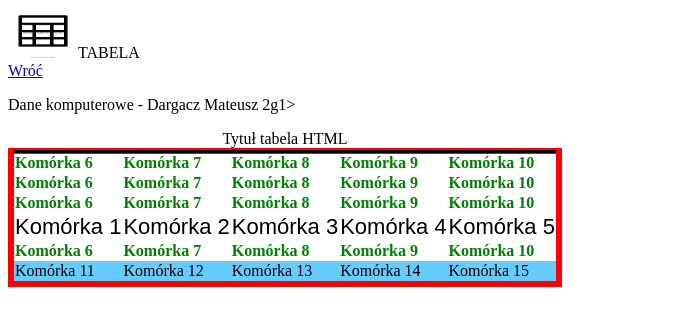
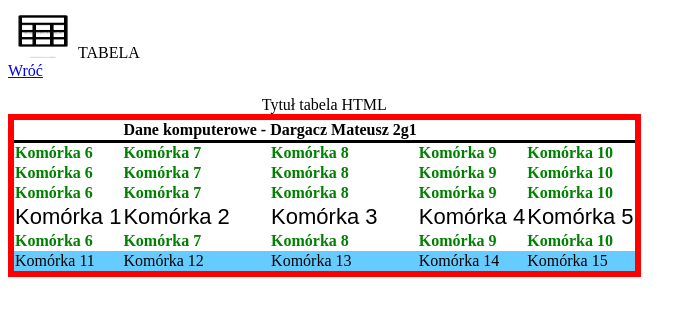
Before and after one commit to Mat-Dar/Mat-Dar.github.io, a plain HTML site: page Tabela_Dargacz.html in a window 1280 px wide. Shown: the whole page, without its empty margins (0-696 px from the left). Drawn offline with Linux system fonts and the light colour scheme.

Commit message:
Update Tabela_Dargacz.html

```diff
--- a/Tabela_Dargacz.html
+++ b/Tabela_Dargacz.html
@@ -22,8 +22,8 @@
    <thead>
       <tr style="border:3px solid black;border-collapse: collapse;">
 <!—obramowanie wiersza -->
-
-<p><align="middle"<th colspan="2">Dane komputerowe - Dargacz Mateusz 2g1</th>></p>
+	     <th></th>
+<th colspan="2">Dane komputerowe - Dargacz Mateusz 2g1</th></p>
 
       </tr>
    </thead>
```
